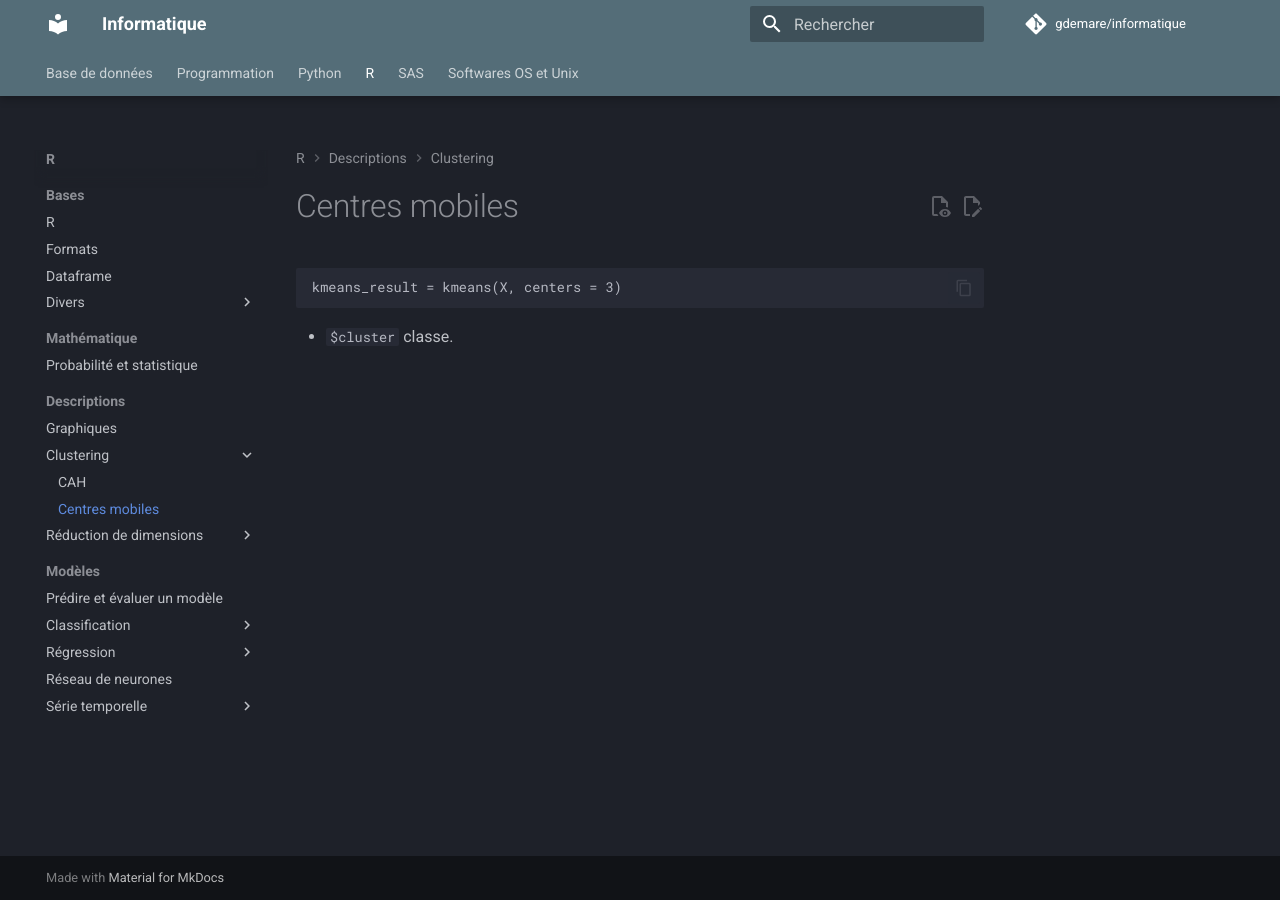
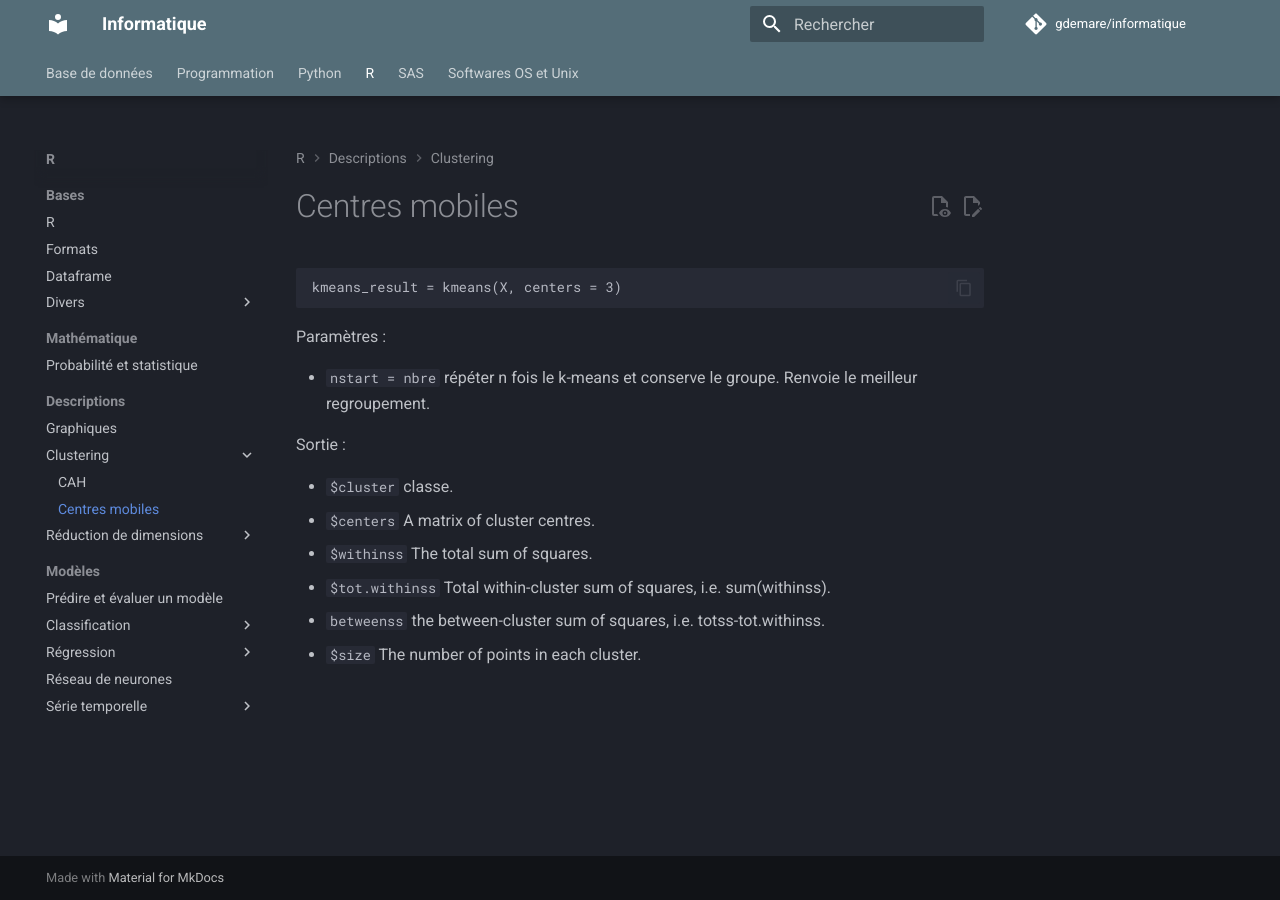
Before and after one commit to gdemare/Informatique, an MkDocs documentation site: the page built from docs/r/centres-mobiles.md, in a window 1280 px wide. Built offline with MkDocs 1.6.1 and Material for MkDocs 9.7.7, drawn with Linux system fonts in a browser that asks for light colours; comment, search, counter and statistics services are not loaded.

Commit message:
Update centres-mobiles.md

````diff
--- a/docs/r/centres-mobiles.md
+++ b/docs/r/centres-mobiles.md
@@ -2,4 +2,15 @@
 kmeans_result = kmeans(X, centers = 3)
 ```
 
+Paramètres :
+
+* `nstart = nbre` répéter n fois le k-means et conserve le groupe. Renvoie le meilleur regroupement.
+
+Sortie :
+
 * `$cluster` classe.
+* `$centers`	A matrix of cluster centres.
+* `$withinss` The total sum of squares.
+* `$tot.withinss` Total within-cluster sum of squares, i.e. sum(withinss).
+* `betweenss` the between-cluster sum of squares, i.e. totss-tot.withinss.
+* `$size` The number of points in each cluster.
````
